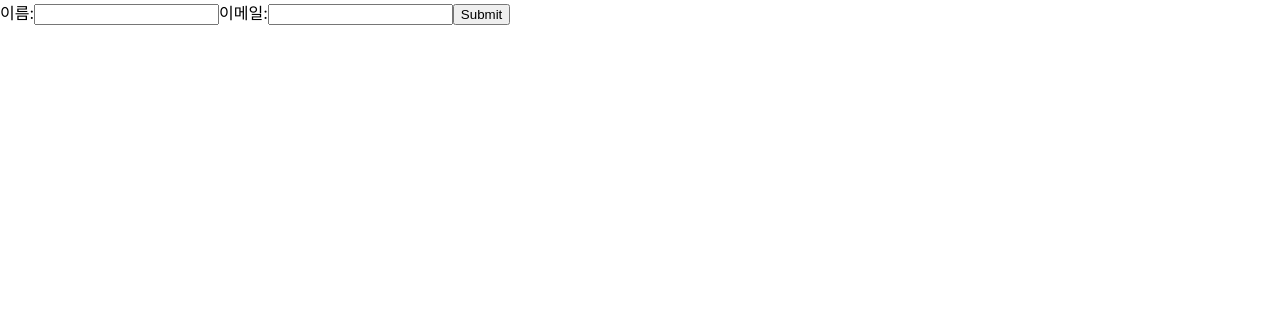
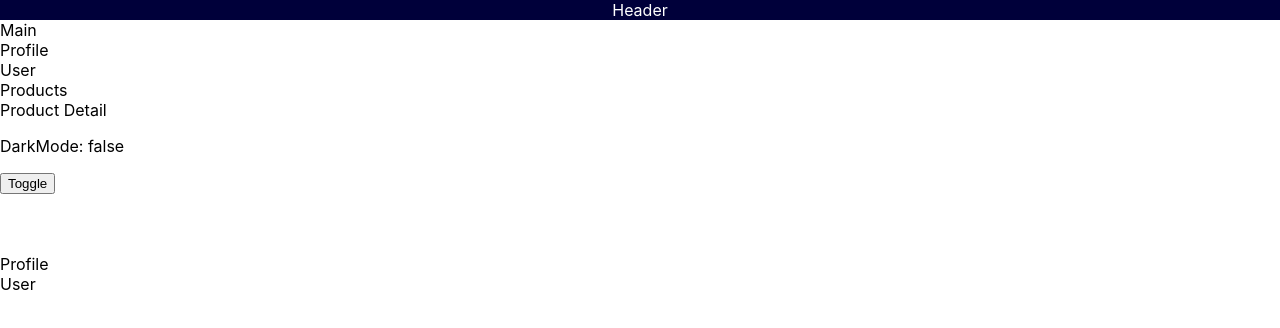
Before and after one commit to jsh0116/react_basic, a React (Create React App) app: page / in a window 1280 px wide. Shown: the top 328 px of the page. Built offline with nearby package versions, Linux system fonts and the light colour scheme.

Commit message:
context api 실습
- context api를 통한 전역 상태 관리
- 다크모드 적용 실습

```diff
--- /dev/null
+++ b/src/AppTheme.tsx
@@ -0,0 +1,60 @@
+import React, { useContext } from 'react';
+import { DarkModeContext, DarkModeProvider } from './context/DarkModeContext';
+import './Theme.css';
+
+const AppTheme = () => {
+  return (
+    <DarkModeProvider>
+      <header className='header'>Header</header>
+      <Main />
+      <Profile />
+    </DarkModeProvider>
+  );
+};
+
+function Main() {
+  return (
+    <main className='main'>
+      Main
+      <Profile />
+      <Products />
+    </main>
+  );
+}
+
+function Profile() {
+  return (
+    <div>
+      Profile
+      <User />
+    </div>
+  );
+}
+
+function User() {
+  return <div>User</div>;
+}
+
+function Products() {
+  return (
+    <div>
+      Products
+      <ProductDetail />
+    </div>
+  );
+}
+
+function ProductDetail() {
+  const { darkMode, toggleDarkMode } = useContext(DarkModeContext);
+  return (
+    <div>
+      Product Detail
+      <p>
+        DarkMode: <span>{darkMode.toString()}</span>
+      </p>
+      <button onClick={toggleDarkMode}>Toggle</button>
+    </div>
+  )
+}
+
+export default AppTheme;
--- /dev/null
+++ b/src/Theme.css
@@ -0,0 +1,25 @@
+body {
+  display: flex;
+  height: 100vh;
+  flex-direction: column;
+  justify-content: space-between;
+}
+
+.header {
+  display: flex;
+  justify-content: center;
+  background-color: #00003a;
+  color: white;
+}
+
+.main {
+  height: 100%;
+  flex: 1 1 0%;
+}
+
+.footer {
+  display: flex;
+  justify-content: center;
+  background-color: #00003a;
+  color: white;
+}
--- /dev/null
+++ b/src/context/DarkModeContext.tsx
@@ -0,0 +1,18 @@
+import { createContext, PropsWithChildren, ReactNode, useState } from "react";
+
+type DarkModeState = {
+  darkMode: boolean;
+  toggleDarkMode: () => void;
+}
+
+export const DarkModeContext = createContext<DarkModeState>({ darkMode: false, toggleDarkMode: () => { } });
+
+export const DarkModeProvider = ({ children }: { children: ReactNode }) => {
+  const [darkMode, setDarkMode] = useState<boolean>(false);
+  const toggleDarkMode = () => setDarkMode((prev) => !prev);
+  return (
+    <DarkModeContext.Provider value={{ darkMode, toggleDarkMode }} >
+      {children}
+    </DarkModeContext.Provider>
+  )
+}
--- a/src/index.tsx
+++ b/src/index.tsx
@@ -4,12 +4,14 @@ import './index.css';
 import AppXY from './AppXY';
 import AppMentor from './AppMentor';
 import AppForm from './AppForm';
+import AppWrap from './AppWrap';
+import AppTheme from './AppTheme';
 
 const root = ReactDOM.createRoot(
   document.getElementById('root') as HTMLElement
 );
 root.render(
   <React.StrictMode>
-    <AppForm />
+    <AppTheme />
   </React.StrictMode>
 );
```
